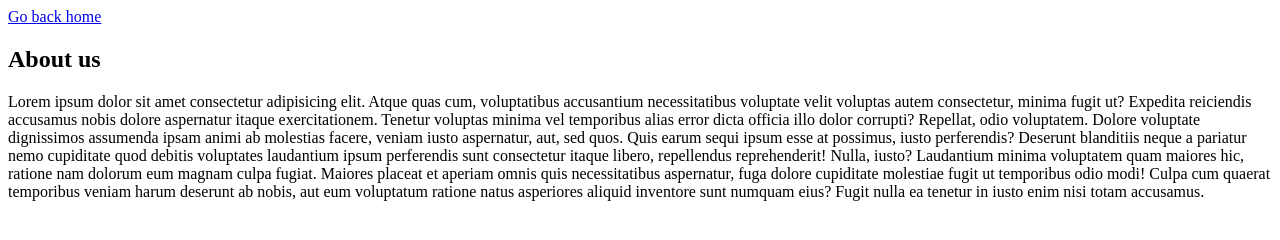
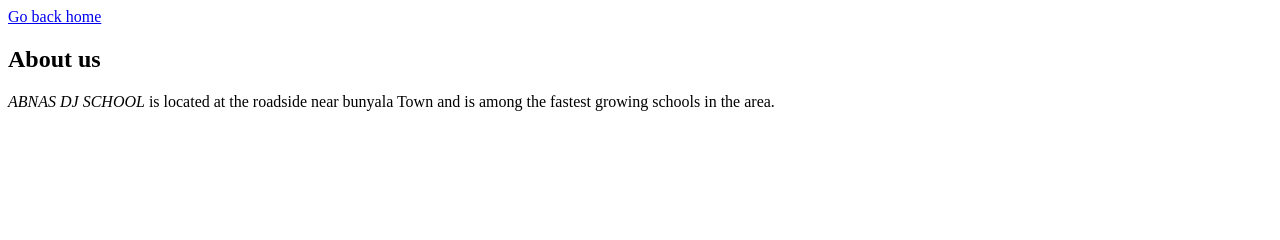
Before and after one commit to abnas-ai/Africode_Static_Web_Development, a plain HTML site: page about.html in a window 1280 px wide. Drawn offline with Linux system fonts and the light colour scheme.

Commit message:
edited the about section

```diff
--- a/about.html
+++ b/about.html
@@ -8,11 +8,7 @@
 <body>
     <a href="/index.html">Go back home</a>
     <h2>About us</h2>
-    <p>Lorem ipsum dolor sit amet consectetur adipisicing elit. Atque quas cum, voluptatibus accusantium necessitatibus voluptate velit voluptas autem consectetur, minima fugit ut? Expedita reiciendis accusamus nobis dolore aspernatur itaque exercitationem.
-    Tenetur voluptas minima vel temporibus alias error dicta officia illo dolor corrupti? Repellat, odio voluptatem. Dolore voluptate dignissimos assumenda ipsam animi ab molestias facere, veniam iusto aspernatur, aut, sed quos.
-    Quis earum sequi ipsum esse at possimus, iusto perferendis? Deserunt blanditiis neque a pariatur nemo cupiditate quod debitis voluptates laudantium ipsum perferendis sunt consectetur itaque libero, repellendus reprehenderit! Nulla, iusto?
-    Laudantium minima voluptatem quam maiores hic, ratione nam dolorum eum magnam culpa fugiat. Maiores placeat et aperiam omnis quis necessitatibus aspernatur, fuga dolore cupiditate molestiae fugit ut temporibus odio modi!
-    Culpa cum quaerat temporibus veniam harum deserunt ab nobis, aut eum voluptatum ratione natus asperiores aliquid inventore sunt numquam eius? Fugit nulla ea tenetur in iusto enim nisi totam accusamus.</p>
+    <p><em>ABNAS DJ SCHOOL</em> is located at the roadside near bunyala Town and is among the fastest growing schools in the area.</p>
 
 </body>
 </html>
```
